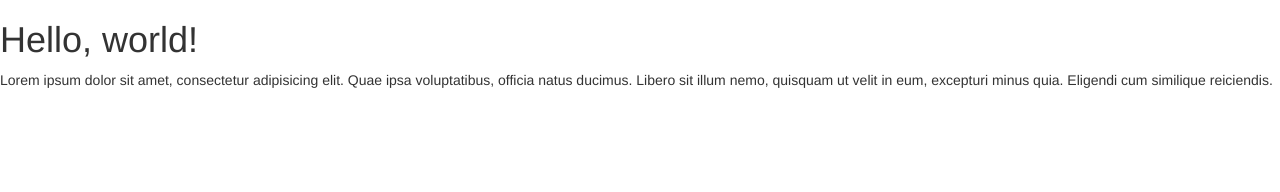
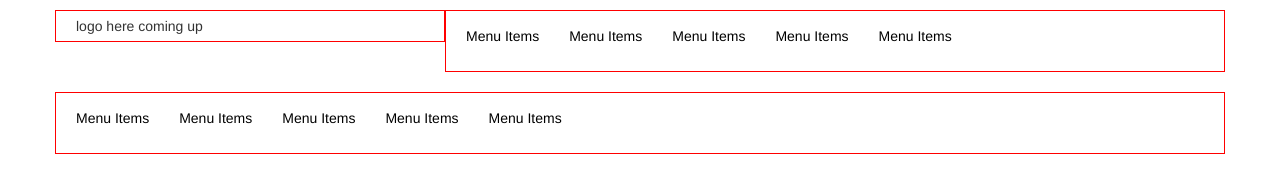
Before and after one commit to syamnath/My-first-repository, a plain HTML site: page index.html in a window 1280 px wide. Drawn offline with nearby package versions, Linux system fonts and the light colour scheme.

Commit message:
Added header complete markup, menu aligned, both menu added less, bootstrap

```diff
--- /dev/null
+++ b/compile.json
@@ -0,0 +1 @@
+{ "less": [ "css/style.less" ] }
--- /dev/null
+++ b/css/style.less
@@ -0,0 +1,44 @@
+header {
+    .logo, .rightMenu, .headerSecondMenu {
+        border: 1px solid red;
+        margin: 10px 0;
+        padding: 10px;
+    }
+    .logo {
+        padding: 5px 20px;
+    }
+    .headerSecondMenu >ul.mainMenu {
+        padding: 0;
+        li {
+            list-style: none;
+            a {
+                float: left;
+                margin-right: 10px;
+                text-decoration: none;
+                color: black;
+                font-size: 14px;
+                padding: 5px 10px;
+            }
+            a:hover {
+                color: pink;
+            }
+        }
+    }
+    .rightMenu > ul.rightMainMenu {
+        padding: 0;
+        li {
+            list-style: none;
+            a {
+                float: left;
+                margin-right: 10px;
+                text-decoration: none;
+                color: black;
+                font-size: 14px;
+                padding: 5px 10px;
+            }
+            a:hover {
+                color: pink;
+            }
+        }
+    }
+}
--- a/index.html
+++ b/index.html
@@ -1,6 +1,7 @@
 <!DOCTYPE html>
 <html lang="en">
-  <head>
+
+<head>
     <meta charset="utf-8">
     <meta http-equiv="X-UA-Compatible" content="IE=edge">
     <meta name="viewport" content="width=device-width, initial-scale=1">
@@ -9,6 +10,7 @@
 
     <!-- Bootstrap -->
     <link href="css/bootstrap.min.css" rel="stylesheet">
+    <link href="css/style.css" rel="stylesheet">
 
     <!-- HTML5 shim and Respond.js for IE8 support of HTML5 elements and media queries -->
     <!-- WARNING: Respond.js doesn't work if you view the page via file:// -->
@@ -16,14 +18,55 @@
       <script src="https://oss.maxcdn.com/html5shiv/3.7.2/html5shiv.min.js"></script>
       <script src="https://oss.maxcdn.com/respond/1.4.2/respond.min.js"></script>
     <![endif]-->
-  </head>
-  <body>
-    <h1>Hello, world!</h1>
-    <p>Lorem ipsum dolor sit amet, consectetur adipisicing elit. Quae ipsa voluptatibus, officia natus ducimus. Libero sit illum nemo, quisquam ut velit in eum, excepturi minus quia. Eligendi cum similique reiciendis.</p>
+</head>
+
+<body>
+
+    <header class="container">
+        <div class="row">
+            <div class="col-md-4 logo">logo here coming up</div>
+            <div class="col-md-8 rightMenu">
+                <ul class="rightMainMenu">
+                    <li><a href="">Menu Items</a>
+                    </li>
+                    <li><a href="">Menu Items</a>
+                    </li>
+                    <li><a href="">Menu Items</a>
+                    </li>
+                    <li><a href="">Menu Items</a>
+                    </li>
+                    <li><a href="">Menu Items</a>
+                    </li>
+                    <div class="clearfix"></div>
+                </ul>
+            </div>
+            <clearfix></clearfix>
+            <div class="col-md-12 headerSecondMenu">
+                <ul class="mainMenu">
+                    <li><a href="">Menu Items</a>
+                    </li>
+                    <li><a href="">Menu Items</a>
+                    </li>
+                    <li><a href="">Menu Items</a>
+                    </li>
+                    <li><a href="">Menu Items</a>
+                    </li>
+                    <li><a href="">Menu Items</a>
+                    </li>
+                    <div class="clearfix"></div>
+                </ul>
+            </div>
+        </div>
+    </header>
+
+
+
+
 
     <!-- jQuery (necessary for Bootstrap's JavaScript plugins) -->
     <script src="https://ajax.googleapis.com/ajax/libs/jquery/1.11.2/jquery.min.js"></script>
     <!-- Include all compiled plugins (below), or include individual files as needed -->
     <script src="js/bootstrap.min.js"></script>
-  </body>
+</body>
+
 </html>
```
Also changed, not shown: css/style.css (added).
